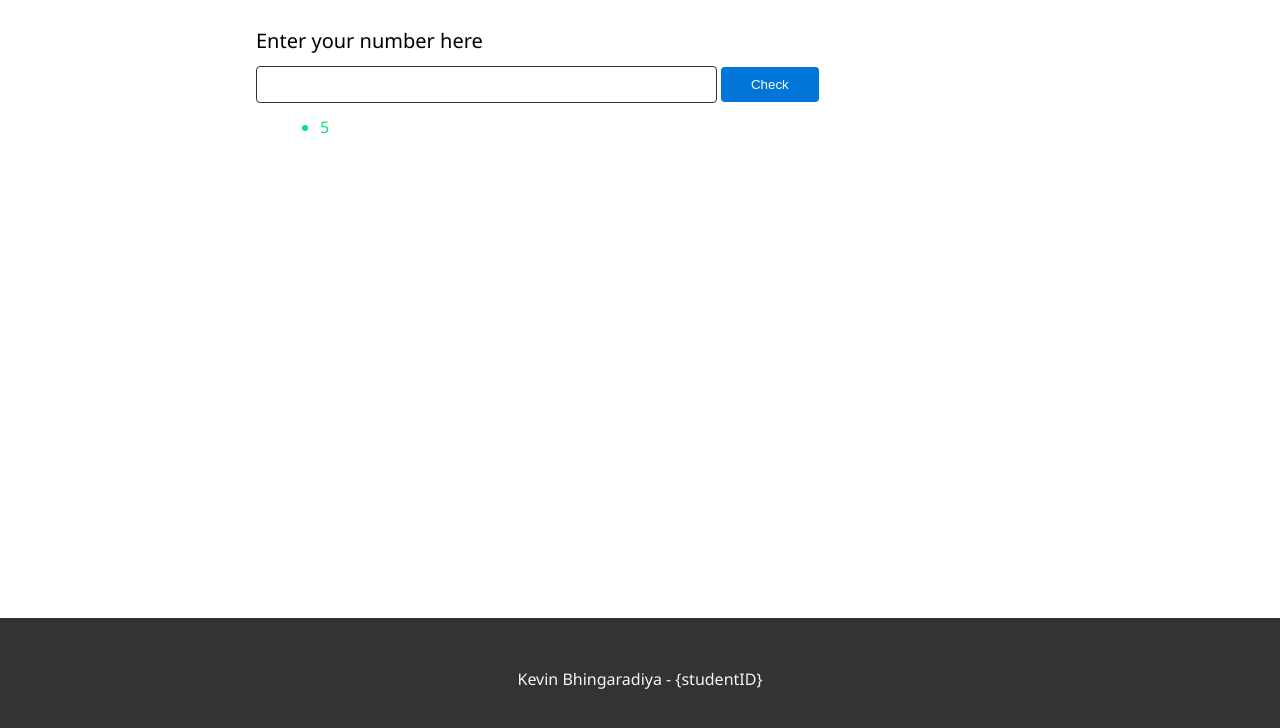
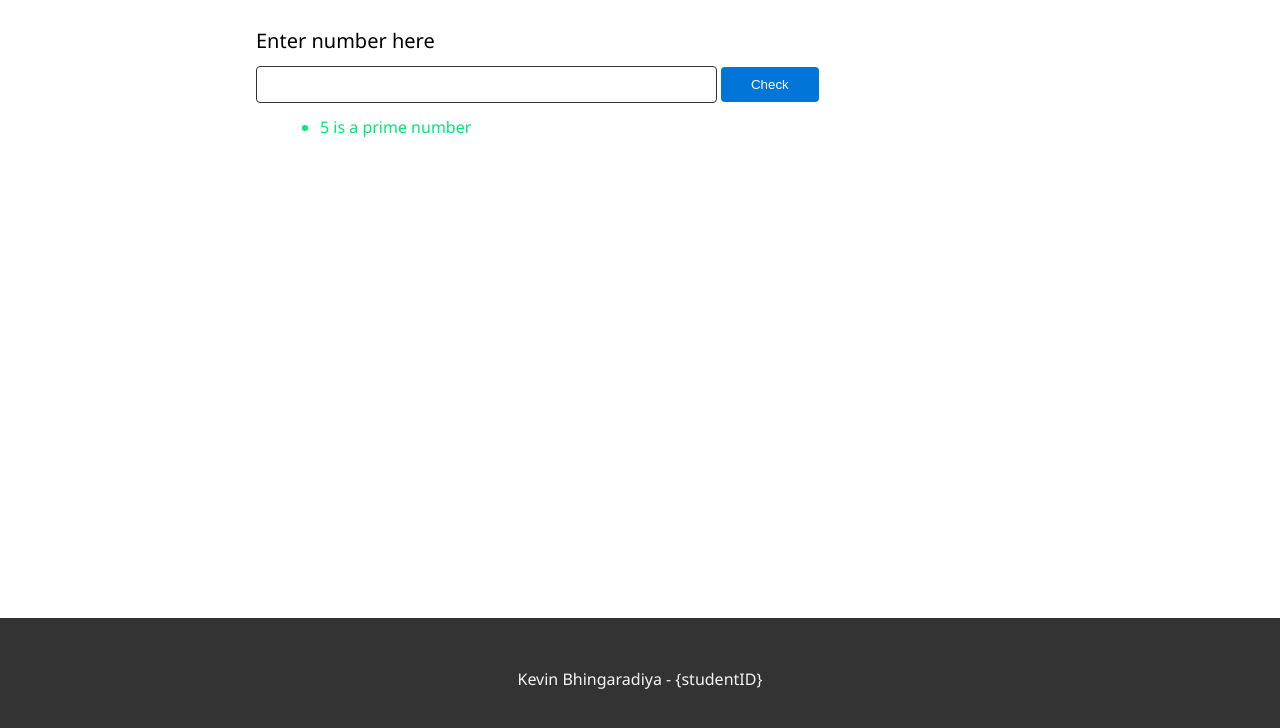
Before and after one commit to Ibrahim-Motani/lab-9, a website: page index.html in a window 1280 px wide. Both pictures are taken after typing "5" into the empty fields and a click on the input "Check". Shown: the part 60-788 px from the top of the page. Drawn offline with Linux system fonts and the light colour scheme.

Commit message:
Message change on the page

```diff
--- a/index.html
+++ b/index.html
@@ -14,7 +14,7 @@
         <h1 id="heading">Check Prime number here</h1>
     </header>
     <form id="form">
-        <label for="prime-checker" id="label">Enter your number here</label> <br>
+        <label for="prime-checker" id="label">Enter number here</label> <br>
         <input type="number" name="prime-checker" id="numberInput">
         <input type="submit" value="Check" id="submitButton" />
     </form>
--- a/index.js
+++ b/index.js
@@ -7,7 +7,7 @@ const body = document.getElementsByTagName("body")[0];
 
 const addToTheList = (number, isPrime) => {
   const li = document.createElement("li");
-  li.textContent = number;
+  li.textContent = `${number} is ${isPrime ? 'a' : 'not a'} prime number`;
   li.className = isPrime ? "is-prime" : "not-prime";
   list.append(li);
   body.insertBefore(list, footerHandler);
```
